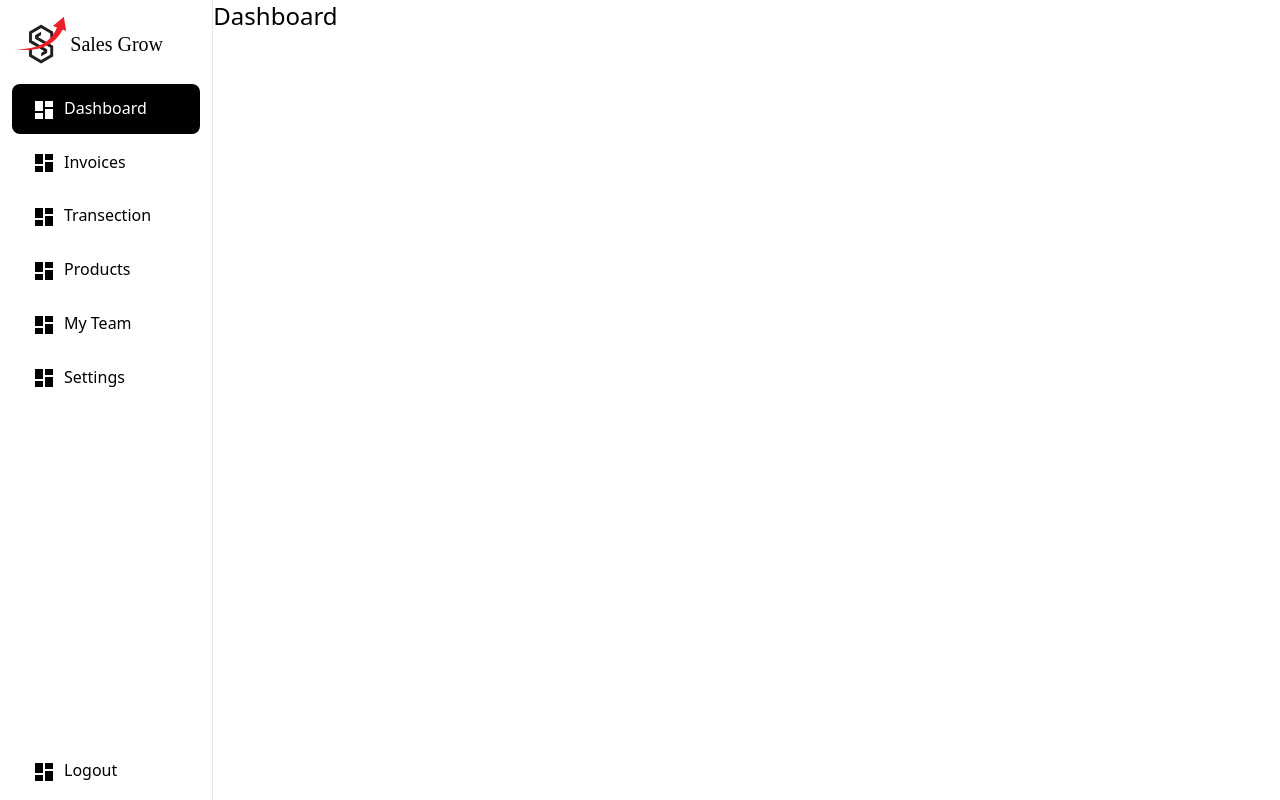
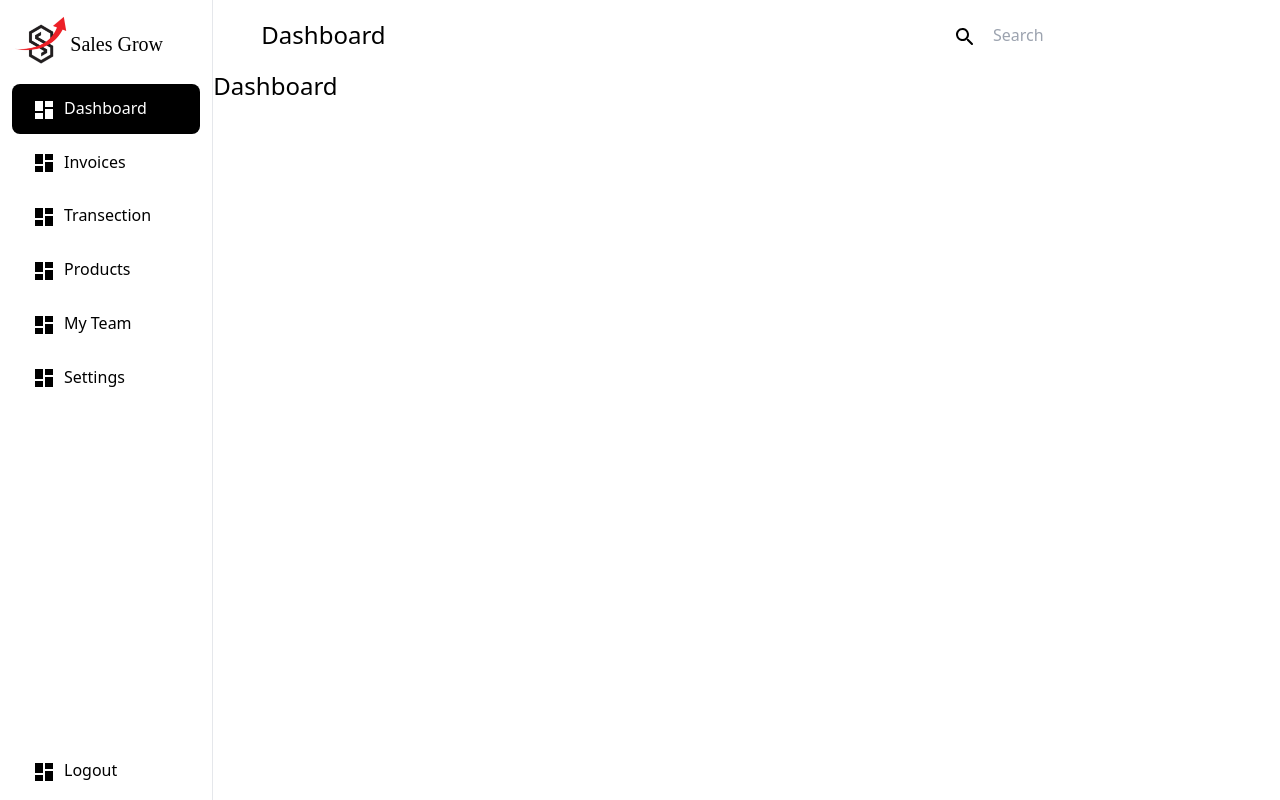
Before and after one commit to Sumitsinh1726/React_portfolio_Project, a React (Create React App) app in the folder krp/: page /admin/dashboard in a window 1280 px wide. Built offline with nearby package versions, Linux system fonts and the light colour scheme; a web font is replaced by a local one.

Commit message:
I made admin navbar page

```diff
--- a/krp/src/admin/Dashboard.jsx
+++ b/krp/src/admin/Dashboard.jsx
@@ -1,25 +1,24 @@
-import React from 'react'
-import { useLocation } from 'react-router-dom'
-import Sidebar from './component/Sidebar';
+import React from "react";
+import { useLocation } from "react-router-dom";
+import Sidebar from "./component/Sidebar";
+import Navbar from "./component/Navbar";
 
 const Dashboard = () => {
-
   const location = useLocation();
 
   const pathname = location.pathname.slice(7);
-  console.log(pathname);
+  // console.log(pathname);
 
   return (
     <>
-      <Sidebar/>
-      <div className="w-10/12 absolute right-0 top-0">
-
-      {/* Page Name */}
-        <p className='capitalize text-2xl'>{pathname}</p>
-
+      <Sidebar />
+      <Navbar />
+      <div className="w-10/12 absolute right-0 top-[70px]">
+        {/* Page Name */}
+        <p className="capitalize text-2xl">{pathname}</p>
       </div>
     </>
-  )
-}
+  );
+};
 
-export default Dashboard
+export default Dashboard;
--- /dev/null
+++ b/krp/src/admin/component/Navbar.jsx
@@ -0,0 +1,29 @@
+import React from "react";
+import { useLocation } from "react-router-dom";
+import SearchRoundedIcon from "@mui/icons-material/SearchRounded";
+
+const Navbar = () => {
+  const location = useLocation();
+  const pathname = location.pathname.slice(7);
+
+  return (
+    <>
+      <div className="w-10/12 absolute right-0 top-0 h-[70px] flex justify-between items-center px-12 ">
+        <p className="capitalize text-2xl font-medium">{pathname}</p>
+
+        <div className="">
+          <div className="">
+            <SearchRoundedIcon className="mr-2" />
+            <input type="text" name="" placeholder="Search" className="px-2 py-2" />
+          </div>
+
+          <div className="">
+
+          </div>
+        </div>
+      </div>
+    </>
+  );
+};
+
+export default Navbar;
--- a/krp/src/admin/component/Sidebar.jsx
+++ b/krp/src/admin/component/Sidebar.jsx
@@ -13,12 +13,12 @@ const Sidebar = () => {
   return (
     <>
       <aside className="w-2/12 relative h-screen border-r">
-        <h4 className="text-center text-lg font-medium py-4">
+        <NavLink to="/" className="text-center text-lg font-medium py-4 block">
           <span className="flex items-center  ml-3 text-xl">
             <img src={Logo} className="h-[6vh]" alt="" />
             <p className="font-navlogo text-xl pt-2">Sales Grow</p>
           </span>
-        </h4>
+        </NavLink>
 
         <ul className="">
           <li className="mx-3 my-1">
```
